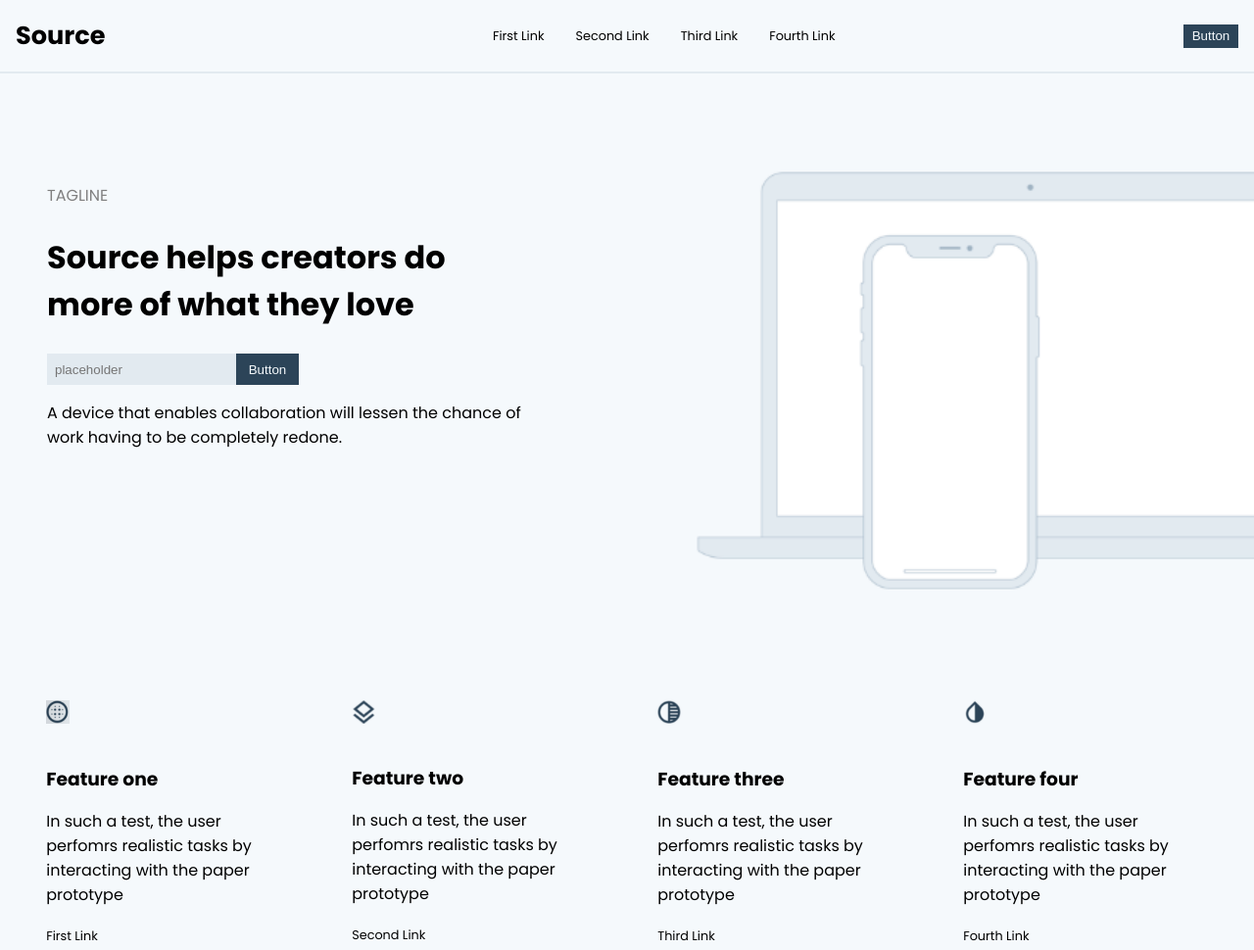
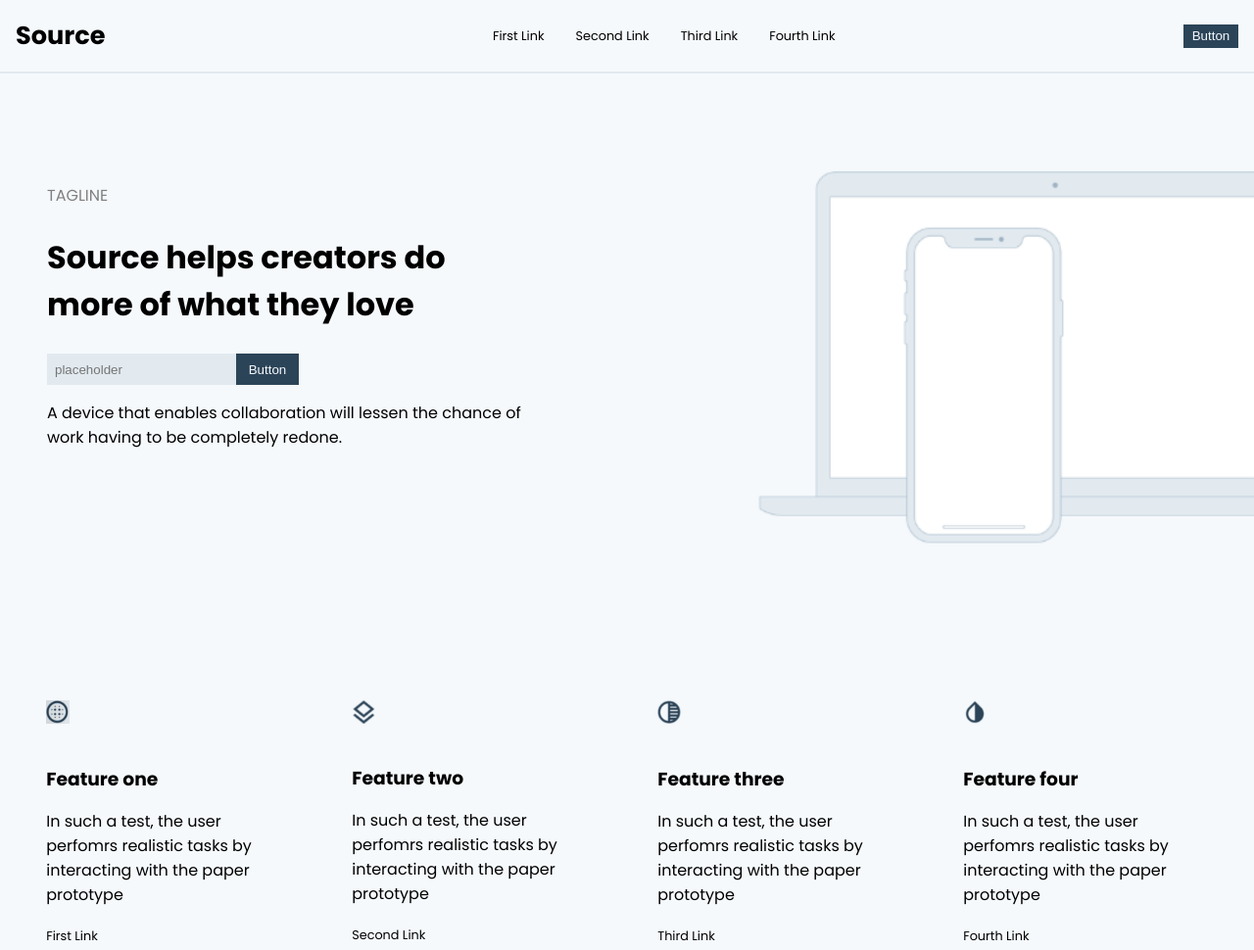
Before and after one commit to elizbeth0330/source-layout, a plain HTML site: page index.html in a window 1280 px wide. Shown: the top 970 px of the page at 98% size. Drawn offline with Linux system fonts and the light colour scheme.

Commit message:
resizing image on home page

```diff
--- a/index.html
+++ b/index.html
@@ -7,7 +7,7 @@
     <link rel="preconnect" href="https://fonts.gstatic.com" crossorigin>
     <link href="https://fonts.googleapis.com/css2?family=Poppins:wght@400;500;700&display=swap" rel="stylesheet">
     <link rel="stylesheet" href="styles.css">
-    <title>Source (2)</title>
+    <title>Source</title>
 </head>
 <body>
 
--- a/styles.css
+++ b/styles.css
@@ -118,7 +118,7 @@ main section p {
 }
 main img {
     /* border: 2px solid red; */
-    width: 45%;
+    width: 40%;
     position: absolute;
     right: 0;
     margin-bottom: 4rem;
```
